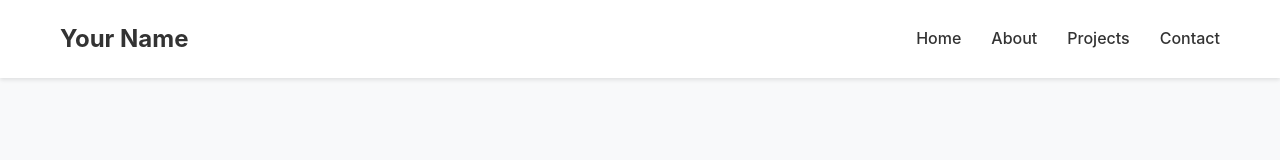
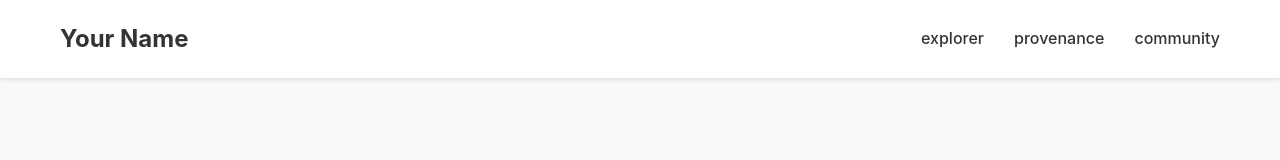
Before and after one commit to Cangrejorey/emu.github.io, a plain HTML site: page index.html in a window 1280 px wide. Shown: the top 160 px of the page. Drawn offline with Linux system fonts and the light colour scheme.

Commit message:
Update index.html

```diff
--- a/index.html
+++ b/index.html
@@ -293,10 +293,9 @@
             <nav>
                 <div class="logo">Your Name</div>
                 <ul class="nav-links">
-                    <li><a href="#home">Home</a></li>
-                    <li><a href="#about">About</a></li>
-                    <li><a href="#projects">Projects</a></li>
-                    <li><a href="#contact">Contact</a></li>
+                    <li><a href="#home">explorer</a></li>
+                    <li><a href="#about">provenance</a></li>
+                    <li><a href="#projects">community</a></li>
                 </ul>
             </nav>
         </div>
```
